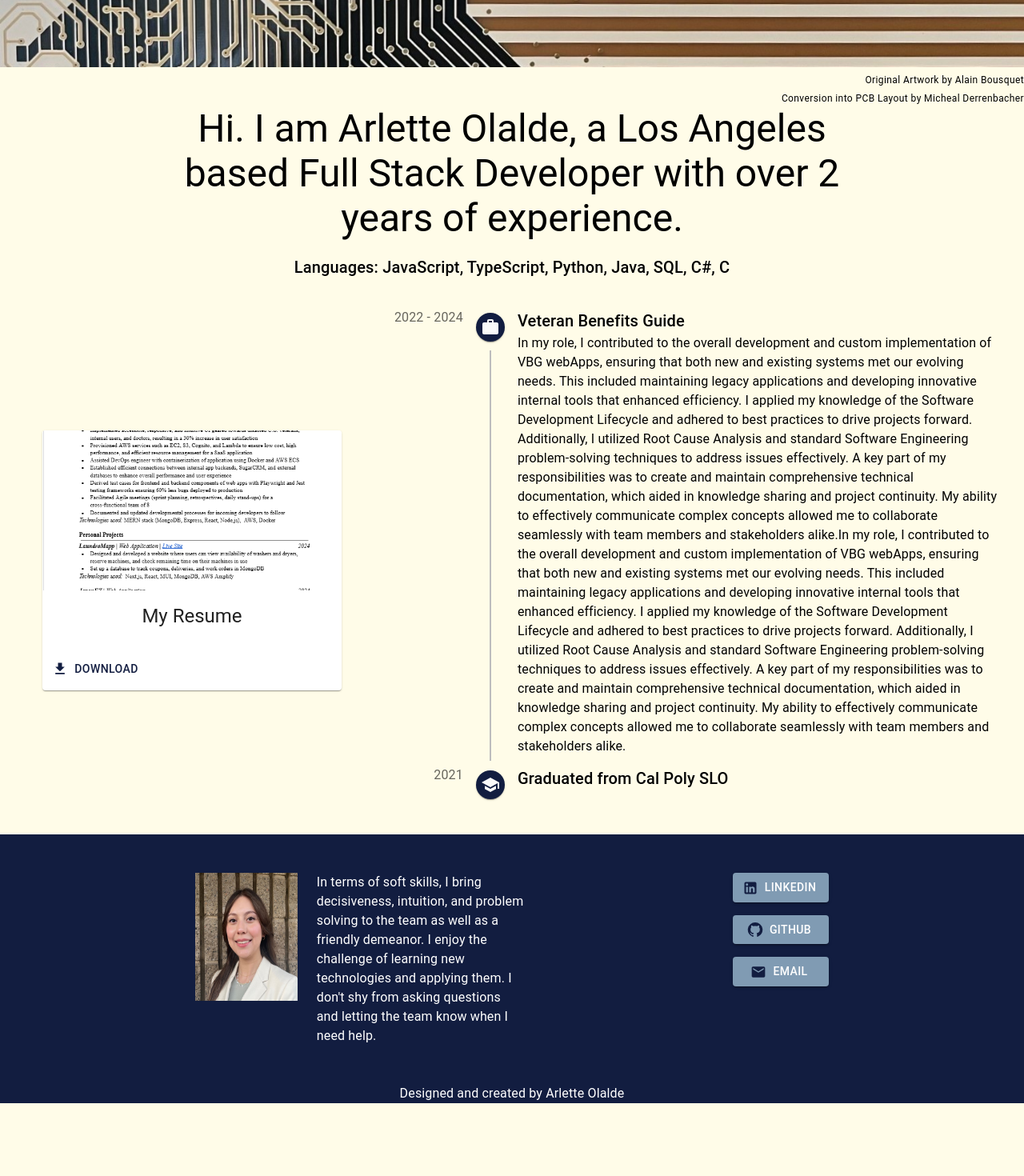
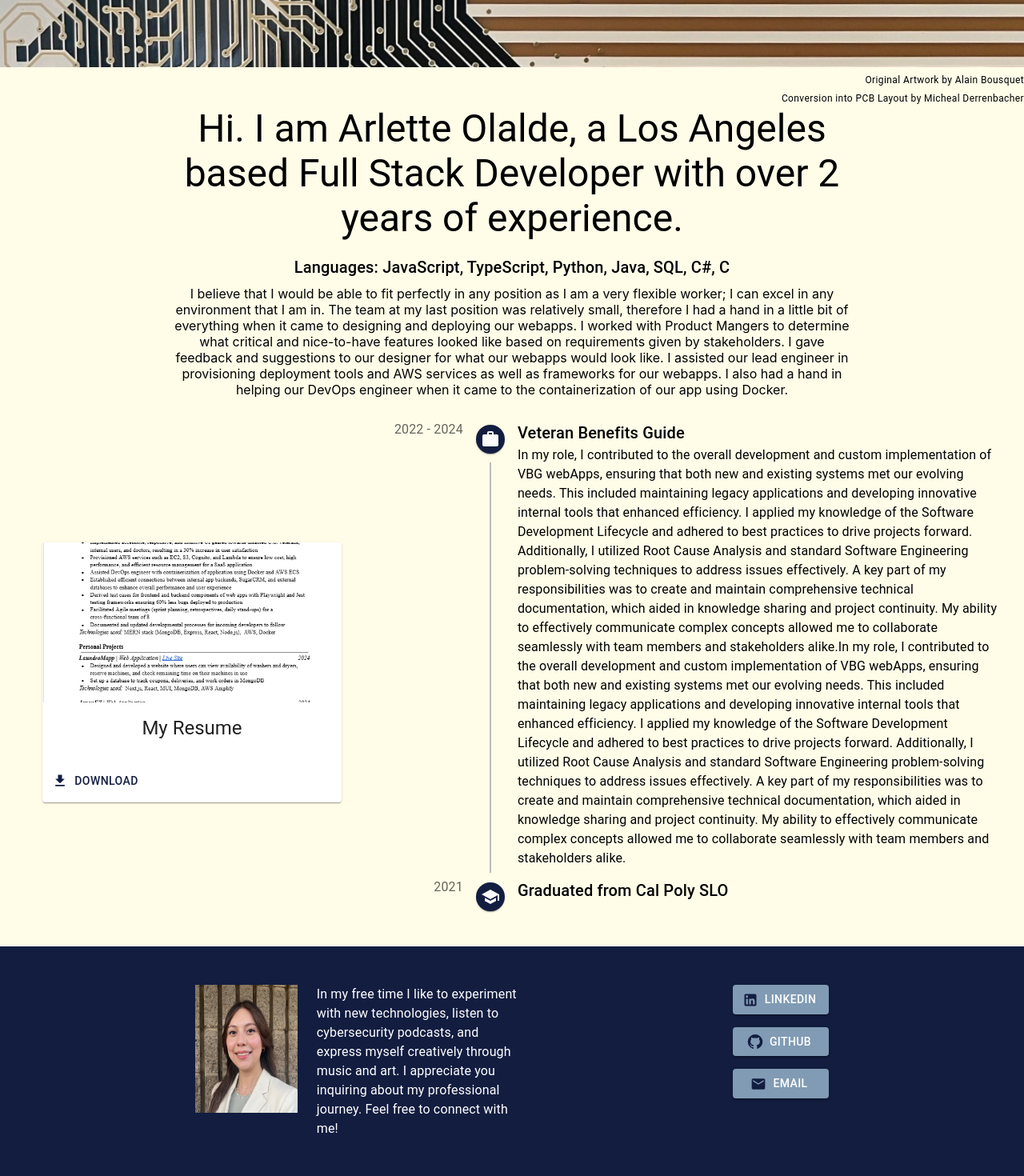
Before and after one commit to arlette-o/portfolio, a React (Create React App) app: page / in a window 1280 px wide. Shown: the part 340-1810 px from the top of the page at 80% size. Before the commit the page ends 1719 px from the top, so only its background shows below. Built offline with nearby package versions, Linux system fonts and the light colour scheme.

Commit message:
Personal Info refresh

```diff
--- a/src/components/Footer.tsx
+++ b/src/components/Footer.tsx
@@ -32,11 +32,11 @@ export default function Footer() {
           />
           <Box alignContent={"center"} width={{ md: "45%" }}>
             <Typography color="white" sx={{ fontSize: "1 rem" }}>
-              In terms of soft skills, I bring decisiveness, intuition, and
-              problem solving to the team as well as a friendly demeanor. I
-              enjoy the challenge of learning new technologies and applying
-              them. I don't shy from asking questions and letting the team know
-              when I need help.
+              {" "}
+              In my free time I like to experiment with new technologies, listen
+              to cybersecurity podcasts, and express myself creatively through
+              music and art. I appreciate you inquiring about my professional
+              journey. Feel free to connect with me!
             </Typography>
           </Box>
         </Stack>
--- a/src/pages/AboutMe.tsx
+++ b/src/pages/AboutMe.tsx
@@ -37,6 +37,17 @@ export default function AboutMe() {
           <Typography variant="h6" gutterBottom>
             Languages: JavaScript, TypeScript, Python, Java, SQL, C#, C
           </Typography>
+          I believe that I would be able to fit perfectly in any position as I
+          am a very flexible worker; I can excel in any environment that I am
+          in. The team at my last position was relatively small, therefore I had
+          a hand in a little bit of everything when it came to designing and
+          deploying our webapps. I worked with Product Mangers to determine what
+          critical and nice-to-have features looked like based on requirements
+          given by stakeholders. I gave feedback and suggestions to our designer
+          for what our webapps would look like. I assisted our lead engineer in
+          provisioning deployment tools and AWS services as well as frameworks
+          for our webapps. I also had a hand in helping our DevOps engineer when
+          it came to the containerization of our app using Docker.
         </Grid>
         <Grid size={2} />
       </Grid>
```
